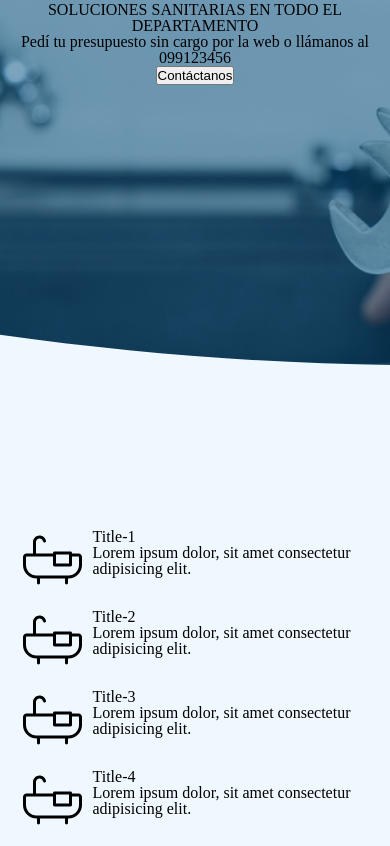
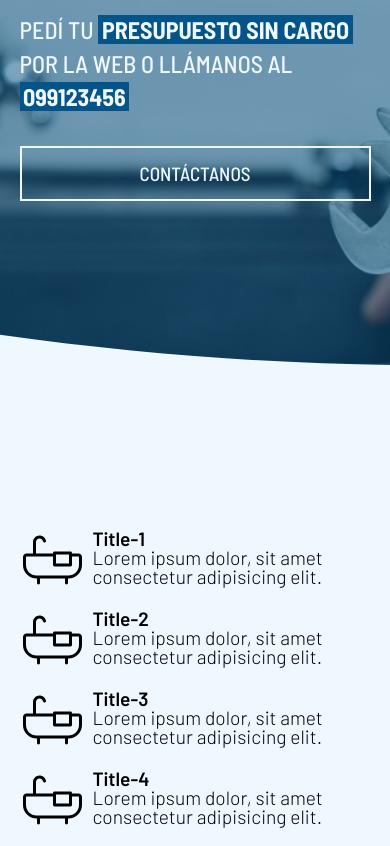
Before and after one commit to FacundoSosa/teinsa, a plain HTML site: page index.html in a window 390 px wide. Shown: the part 379-1225 px from the top of the page. Drawn offline with Linux system fonts and the light colour scheme.

Commit message:
Hero mobile

```diff
--- a/css/base/typography.css
+++ b/css/base/typography.css
@@ -1,6 +1,45 @@
 
 /* ========== TYPOGRAPHY =========== */
+
+body {
+    font-family: "Barlow", sans-serif;
+}
 
 .headline {
     text-align: center;
 }
+
+.hero__container {
+    font-family: "Barlow Semi Condensed", sans-serif;
+    color: var(--white-color);
+}
+
+.hero__headline {
+    font-size: 2em;
+    font-weight: 700;
+}
+
+.hero__sub-headline {
+    font-size: 1.5em;
+    font-weight: 500;
+    line-height: 1.4em;
+}
+
+.hero__button {
+    font-family: "Barlow Semi Condensed", sans-serif;
+}
+
+
+.text {
+    font-size: 1.2em;
+    font-weight: 100;
+}
+
+.text--bold {
+    font-weight: 600;
+}
+
+.text--background {
+    background-color: var(--blue-color);
+    padding: 0% 1%;
+}
--- /dev/null
+++ b/css/components/buttons.css
@@ -0,0 +1,18 @@
+.btn {
+    background: none;
+    border: none;
+    cursor: pointer;
+}
+
+.hero__button {
+    border: solid 2px var(--white-color);
+    width: 100%;
+    padding: 4%;
+    color: var(--white-color);
+    transition: all .3s ease-in-out;
+}
+
+.hero__button:hover {
+    background-color: var(--white-color);
+    color: var(--blue-color);
+}
--- a/css/layout/layout.css
+++ b/css/layout/layout.css
@@ -93,7 +93,9 @@ body {
 }
 
 .hero__container {
-    text-align: center;
+    display: flex;
+    flex-direction: column;
+    gap: 2em;
 }
 
 
@@ -102,6 +104,7 @@ body {
 
 .services__container {
     display: grid;
+    justify-content: center;
     gap: 1em;
 }
 
--- a/css/main.css
+++ b/css/main.css
@@ -1,6 +1,7 @@
 @import url("./components/carousel.css");
 @import url("./components/navbar.css");
 @import url("./components/waves.css");
+@import url("./components/buttons.css");
 @import url("./components/contact-form.css");
 @import url("./layout/layout.css");
 @import url("./media-queries/media-queries.css");
--- a/index.html
+++ b/index.html
@@ -4,6 +4,10 @@
     <!-- Meta tags -->
     <meta charset="UTF-8">
     <meta name="viewport" content="width=device-width, initial-scale=1.0">
+    <!-- Fonts -->
+    <link rel="preconnect" href="https://fonts.googleapis.com">
+    <link rel="preconnect" href="https://fonts.gstatic.com" crossorigin>
+    <link href="https://fonts.googleapis.com/css2?family=Barlow+Semi+Condensed:wght@500;700&family=Barlow:wght@300;600;700&display=swap" rel="stylesheet">
     <!-- CSS links -->
     <link rel="stylesheet" href="./css/main.css">
     <title>Teinsa</title>
@@ -15,9 +19,8 @@
         <header class="container header">
             <div class="header__container">
                 <img src="" alt="logo.svg" class="logo">
-                <button id="menu" class="header__menu">
-                    <!-- <img src="" alt="menu.svg"> -->
-                    =
+                <button id="menu" class="btn header__menu">
+                    <img src="./assets/icons/menu.svg" alt="menu.svg">
                 </button>
             </div>
             <nav id="nav" class="container header__nav">
@@ -34,9 +37,9 @@
             <!-- Hero -->
             <section class="container hero">
                 <div class="hero__container">
-                    <h1 class="hero__headline">SOLUCIONES SANITARIAS EN TODO EL DEPARTAMENTO</h1>
-                    <p class="text--lg">Pedí tu presupuesto sin cargo por la web o llámanos al 099123456</p>
-                    <button class="btn">Contáctanos</button>
+                    <h1 class="hero__headline"><span class="text--background">SOLUCIONES SANITARIAS</span> EN TODO EL DEPARTAMENTO</h1>
+                    <p class="hero__headline hero__sub-headline">PEDÍ TU <span class="text--bold text--background">PRESUPUESTO SIN CARGO</span> POR LA WEB O LLÁMANOS AL <span class="text--bold text--background">099123456</span></p>
+                    <button class="btn text hero__button">CONTÁCTANOS</button>
                 </div>
             </section>
              <!-- Services -->
@@ -46,43 +49,43 @@
                     <div class="services__items">
                         <img src="./assets/icons/bathtub.svg" alt="service-icon.svg">
                         <div>
-                            <h3 class="title--sm">Title-1</h3>
-                            <p class="text--sm">Lorem ipsum dolor, sit amet consectetur adipisicing elit.</p>
+                            <h3 class="text text--bold">Title-1</h3>
+                            <p class="text">Lorem ipsum dolor, sit amet consectetur adipisicing elit.</p>
                         </div>
                     </div>
                     <div class="services__items">
                         <img src="./assets/icons/bathtub.svg" alt="service-icon.svg">
                         <div>
-                            <h3 class="title--sm">Title-2</h3>
-                            <p class="text--sm">Lorem ipsum dolor, sit amet consectetur adipisicing elit.</p>
+                            <h3 class="text text--bold">Title-2</h3>
+                            <p class="text">Lorem ipsum dolor, sit amet consectetur adipisicing elit.</p>
                         </div>
                     </div>
                     <div class="services__items">
                         <img src="./assets/icons/bathtub.svg" alt="service-icon.svg">
                         <div>
-                            <h3 class="title--sm">Title-3</h3>
-                            <p class="text--sm">Lorem ipsum dolor, sit amet consectetur adipisicing elit.</p>
+                            <h3 class="text text--bold">Title-3</h3>
+                            <p class="text">Lorem ipsum dolor, sit amet consectetur adipisicing elit.</p>
                         </div>
                     </div>
                     <div class="services__items">
                         <img src="./assets/icons/bathtub.svg" alt="service-icon.svg">
                         <div>
-                            <h3 class="title--sm">Title-4</h3>
-                            <p class="text--sm">Lorem ipsum dolor, sit amet consectetur adipisicing elit.</p>
+                            <h3 class="text text--bold">Title-4</h3>
+                            <p class="text">Lorem ipsum dolor, sit amet consectetur adipisicing elit.</p>
                         </div>
                     </div>
                     <div class="services__items">
                         <img src="./assets/icons/bathtub.svg" alt="service-icon.svg">
                         <div>
-                            <h3 class="title--sm">Title-5</h3>
-                            <p class="text--sm">Lorem ipsum dolor, sit amet consectetur adipisicing elit.</p>
+                            <h3 class="text text--bold">Title-5</h3>
+                            <p class="text">Lorem ipsum dolor, sit amet consectetur adipisicing elit.</p>
                         </div>
                     </div>
                     <div class="services__items">
                         <img src="./assets/icons/bathtub.svg" alt="service-icon.svg">
                         <div>
-                            <h3 class="title--sm">Title-6</h3>
-                            <p class="text--sm">Lorem ipsum dolor, sit amet consectetur adipisicing elit.</p>
+                            <h3 class="text text--bold">Title-6</h3>
+                            <p class="text">Lorem ipsum dolor, sit amet consectetur adipisicing elit.</p>
                         </div>
                     </div>
                 </div>
@@ -113,7 +116,7 @@
             <section class="container about">
                 <h6 class="headline">About Headline</h6>
                 <div class="about__container">
-                    <p class="text--sm">Lorem ipsum dolor sit amet, consectetur adipisicing elit. Dolor voluptatum numquam sapiente iusto voluptate eaque quidem doloribus. Nulla veritatis totam culpa repellendus voluptatum, in, blanditiis maxime nihil quae alias similique.</p>
+                    <p class="text">Lorem ipsum dolor sit amet, consectetur adipisicing elit. Dolor voluptatum numquam sapiente iusto voluptate eaque quidem doloribus. Nulla veritatis totam culpa repellendus voluptatum, in, blanditiis maxime nihil quae alias similique.</p>
                     <img class="about__img" src="" alt="about-img">
                 </div>
             </section>
```
Also changed, not shown: assets/icons/menu.svg (added).
